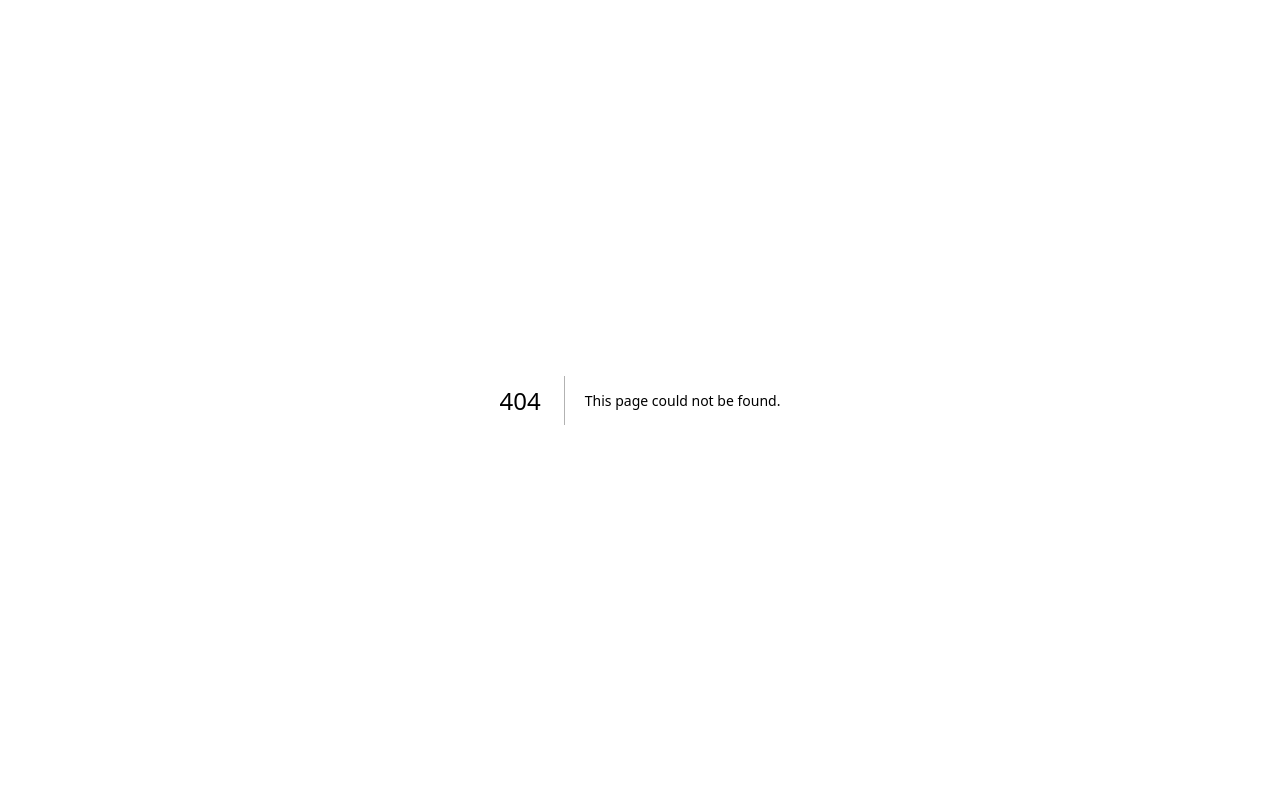
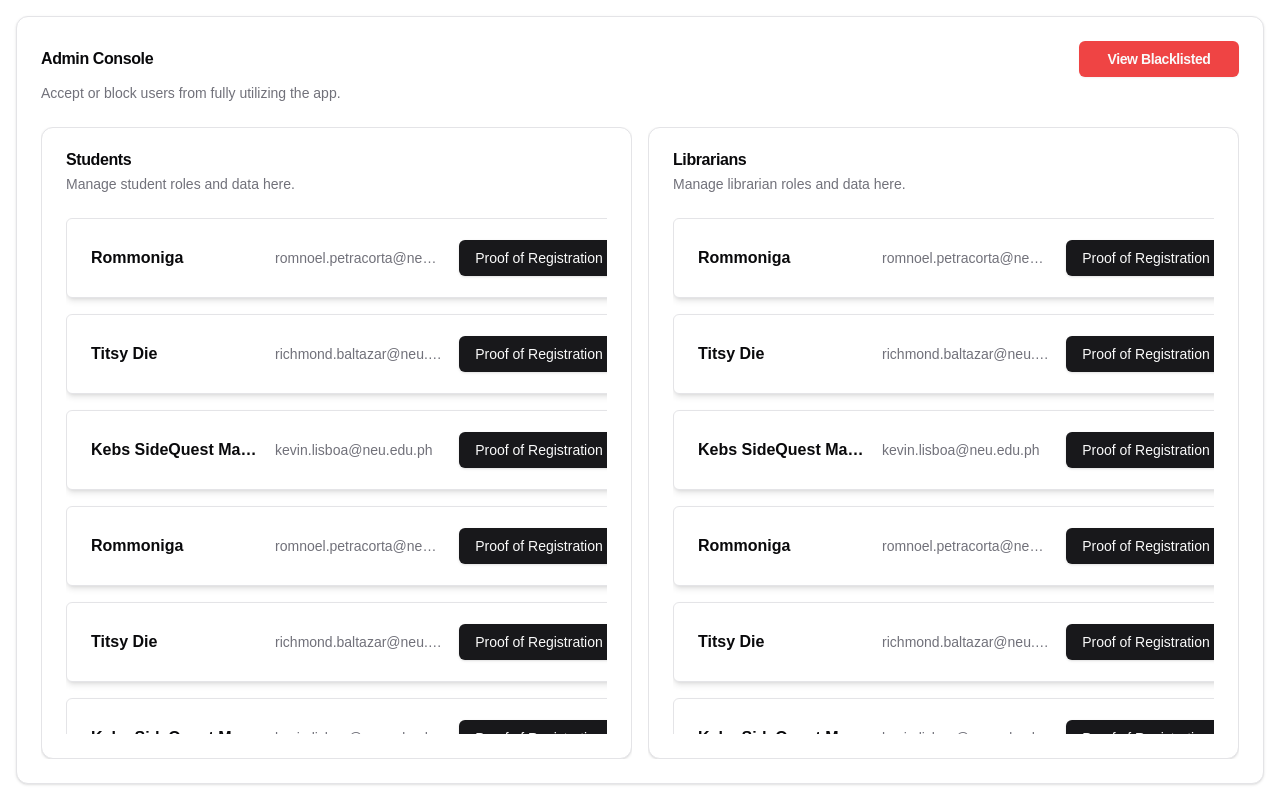
Before and after one commit to blackSyndrome/arcanum, a Next.js app: page /admin in a window 1280 px wide. Before the commit this address had no page. Built offline with nearby package versions, Linux system fonts and the light colour scheme.

Commit message:
Add admin console page and user status card component; remove old admin dashboard.

```diff
--- /dev/null
+++ b/app/admin/page.tsx
@@ -0,0 +1,155 @@
+import React from "react";
+import {
+  Card,
+  CardContent,
+  CardDescription,
+  CardHeader,
+  CardTitle,
+} from "../../components/ui/card";
+import { ScrollArea } from "../../components/ui/scroll-area";
+import UserStatusCard from "../../components/dashboard/admin/user-status-card";
+import { Button } from "../../components/ui/button";
+
+const Admin = () => {
+  const users = [
+    {
+      id: 1,
+      name: "Rommoniga",
+      email: "romnoel.petracorta@neu.edu.ph",
+    },
+    {
+      id: 2,
+      name: "Titsy Die",
+      email: "richmond.baltazar@neu.edu.ph",
+    },
+    {
+      id: 3,
+      name: "Kebs SideQuest Master",
+      email: "kevin.lisboa@neu.edu.ph",
+    },
+    {
+      id: 4,
+      name: "Rommoniga",
+      email: "romnoel.petracorta@neu.edu.ph",
+    },
+    {
+      id: 5,
+      name: "Titsy Die",
+      email: "richmond.baltazar@neu.edu.ph",
+    },
+    {
+      id: 6,
+      name: "Kebs SideQuest Master",
+      email: "kevin.lisboa@neu.edu.ph",
+    },
+    {
+      id: 7,
+      name: "Rommoniga",
+      email: "romnoel.petracorta@neu.edu.ph",
+    },
+    {
+      id: 8,
+      name: "Titsy Die",
+      email: "richmond.baltazar@neu.edu.ph",
+    },
+    {
+      id: 9,
+      name: "Kebs SideQuest Master",
+      email: "kevin.lisboa@neu.edu.ph",
+    },
+    {
+      id: 10,
+      name: "Rommoniga",
+      email: "romnoel.petracorta@neu.edu.ph",
+    },
+    {
+      id: 11,
+      name: "Titsy Die",
+      email: "richmond.baltazar@neu.edu.ph",
+    },
+    {
+      id: 12,
+      name: "Kebs SideQuest Master",
+      email: "kevin.lisboa@neu.edu.ph",
+    },
+    {
+      id: 13,
+      name: "Rommoniga",
+      email: "romnoel.petracorta@neu.edu.ph",
+    },
+    {
+      id: 14,
+      name: "Titsy Die",
+      email: "richmond.baltazar@neu.edu.ph",
+    },
+    {
+      id: 15,
+      name: "Kebs SideQuest Master",
+      email: "kevin.lisboa@neu.edu.ph",
+    },
+  ];
+
+  return (
+    <div className="flex w-full h-screen p-4 gap-4 overflow-hidden">
+      <Card className="w-full h-full flex flex-col">
+        <CardHeader>
+          <CardTitle className="flex items-center justify-between">
+            Admin Console{" "}
+            <Button className="w-40" variant={"destructive"}>
+              <span className="font-bold">View Blacklisted</span>
+            </Button>
+          </CardTitle>
+          <CardDescription>
+            Accept or block users from fully utilizing the app.
+          </CardDescription>
+        </CardHeader>
+        <CardContent className="flex gap-4 h-full overflow-hidden">
+          <div className="flex-1 h-full overflow-hidden">
+            <Card className="w-full h-full flex flex-col">
+              <CardHeader>
+                <CardTitle>Students</CardTitle>
+                <CardDescription>
+                  Manage student roles and data here.
+                </CardDescription>
+              </CardHeader>
+              <CardContent className="flex-1 h-full overflow-hidden">
+                <ScrollArea className="h-full">
+                  {users.map((student) => (
+                    <UserStatusCard
+                      key={student.id}
+                      name={student.name}
+                      email={student.email}
+                    />
+                  ))}
+                </ScrollArea>
+              </CardContent>
+            </Card>
+          </div>
+          <div className="flex-1 h-full overflow-hidden">
+            <Card className="w-full h-full flex flex-col">
+              <CardHeader>
+                <CardTitle>Librarians</CardTitle>
+                <CardDescription>
+                  Manage librarian roles and data here.
+                </CardDescription>
+              </CardHeader>
+              <CardContent className="flex-1 h-full overflow-hidden">
+                <ScrollArea className="h-full">
+                  {users.map((librarian) => (
+                    <UserStatusCard
+                      key={librarian.id}
+                      name={librarian.name}
+                      email={librarian.email}
+                    />
+                  ))}
+                </ScrollArea>
+              </CardContent>
+            </Card>
+          </div>
+        </CardContent>
+      </Card>
+    </div>
+  );
+};
+
+export default Admin;
--- a/app/dashboard/admin/page.tsx
+++ /dev/null
@@ -1,57 +0,0 @@
-import React from "react";
-import {
-  Card,
-  CardContent,
-  CardDescription,
-  CardHeader,
-  CardTitle,
-} from "../../../components/ui/card";
-import { ScrollArea } from "../../../components/ui/scroll-area";
-import { createClient } from "../../../utils/supabase/server";
-
-const Admin = () => {
-  return (
-    <div className="flex w-full h-screen p-4 gap-4 overflow-hidden">
-      <Card className="w-full h-full flex flex-col">
-        <CardHeader>
-          <CardTitle>Admin Console</CardTitle>
-          <CardDescription>
-            Manage student and librarian roles and data here.
-          </CardDescription>
-        </CardHeader>
-        <CardContent className="flex gap-4 h-full overflow-hidden">
-          <div className="flex-1 h-full overflow-hidden">
-            <Card className="w-full h-full flex flex-col">
-              <CardHeader>
-                <CardTitle>Students</CardTitle>
-                <CardDescription>
-                  Manage student roles and data here.
-                </CardDescription>
-              </CardHeader>
-              <CardContent className="flex-1 h-full overflow-hidden">
-                <ScrollArea className="h-full"></ScrollArea>
-              </CardContent>
-            </Card>
-          </div>
-          <div className="flex-1 h-full overflow-hidden">
-            <Card className="w-full h-full flex flex-col">
-              <CardHeader>
-                <CardTitle>Librarians</CardTitle>
-                <CardDescription>
-                  Manage librarian roles and data here.
-                </CardDescription>
-              </CardHeader>
-              <CardContent className="flex-1 h-full overflow-hidden">
-                <ScrollArea className="h-full">
-                  {/* Content for librarian management */}
-                </ScrollArea>
-              </CardContent>
-            </Card>
-          </div>
-        </CardContent>
-      </Card>
-    </div>
-  );
-};
-
-export default Admin;
--- a/app/dashboard/student/page.tsx
+++ b/app/dashboard/student/page.tsx
@@ -7,7 +7,7 @@ import {
   CardHeader,
   CardTitle,
 } from "../../../components/ui/card";
-import LiteratureCard from "../../../components/dashboard/student/card";
+import LiteratureCard from "../../../components/dashboard/student/literature-card";
 import { ScrollArea } from "../../../components/ui/scroll-area";
 
 const literatureData = [
--- /dev/null
+++ b/components/dashboard/admin/user-status-card.tsx
@@ -0,0 +1,59 @@
+"use client";
+
+import React, { useState } from "react";
+import { Card, CardContent, CardDescription } from "../../ui/card";
+import { Button } from "../../ui/button";
+
+type UserStatusCardProps = {
+  name: string;
+  email: string;
+};
+
+const UserStatusCard = (props: UserStatusCardProps) => {
+  const [isHovered, setIsHovered] = useState(false);
+
+  return (
+    <Card
+      className="w-full bg-white border rounded-md h-20 flex flex-row items-center justify-between p-2 mb-4 shadow-md hover:shadow-lg transition-all"
+      onMouseEnter={() => setIsHovered(true)}
+      onMouseLeave={() => setIsHovered(false)}
+    >
+      <CardContent className="relative w-full flex items-center justify-between p-4">
+        <div
+          className={`transition-opacity ${
+            isHovered ? "opacity-0" : "opacity-100"
+          } flex items-center justify-between w-full`}
+          style={{
+            transitionDuration: "0.5s",
+            transitionDelay: isHovered ? "2s" : "0s",
+          }}
+        >
+          <p className="font-bold truncate w-1/3">{props.name}</p>
+          <CardDescription className="text-sm truncate w-1/3 mx-4">
+            {props.email}
+          </CardDescription>
+          <Button variant="default">Proof of Registration</Button>
+        </div>
+
+        <div
+          className={`transition-opacity ${
+            isHovered ? "opacity-100" : "opacity-0"
+          } absolute inset-0 flex items-center justify-center gap-4 px-8`}
+          style={{
+            transitionDuration: "0.5s",
+            transitionDelay: isHovered ? "2s" : "0s",
+          }}
+        >
+          <Button variant="default" className="w-[48%]">
+            Accept
+          </Button>
+          <Button variant="default" className="w-[48%]">
+            Block
+          </Button>
+        </div>
+      </CardContent>
+    </Card>
+  );
+};
+
+export default UserStatusCard;
```
Also changed, not shown: components/dashboard/student/literature-card.tsx (renamed from components/dashboard/student/card.tsx).
